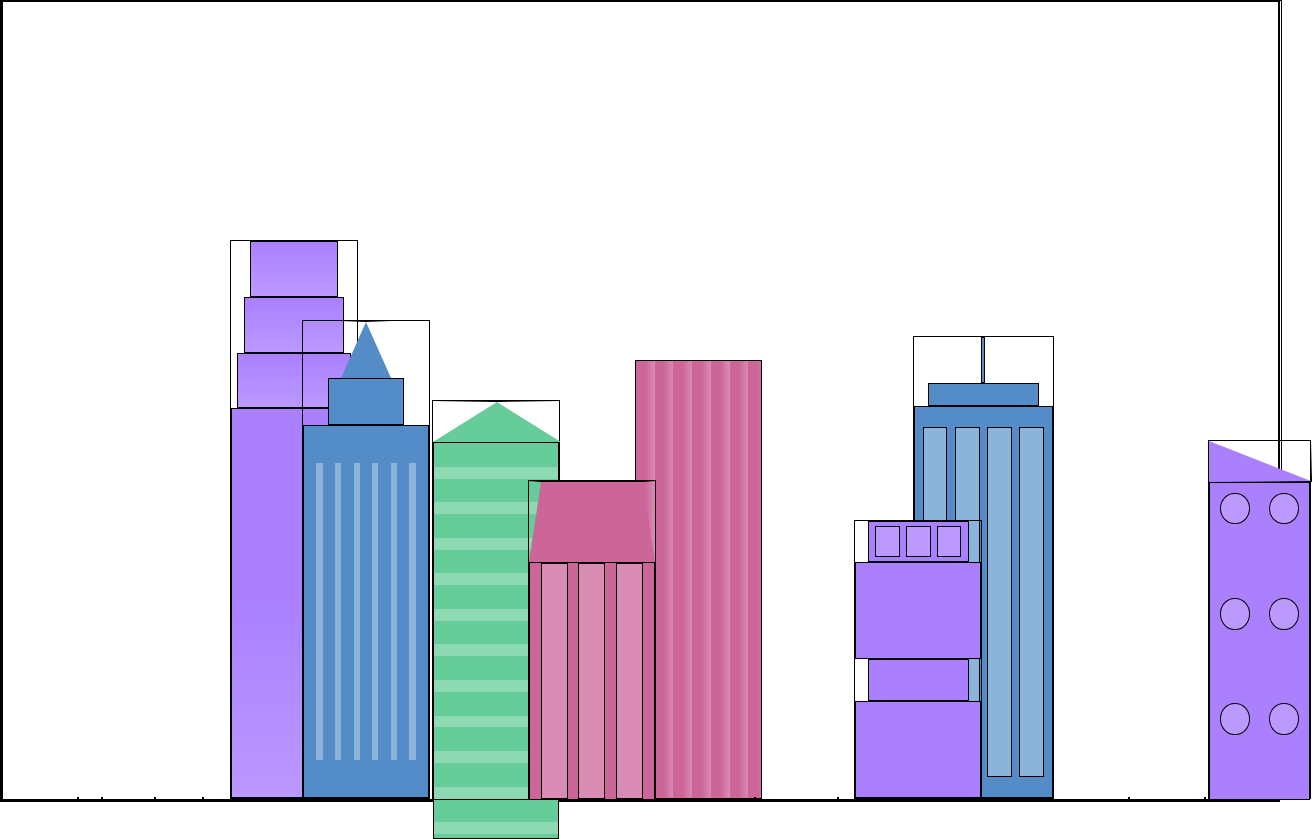
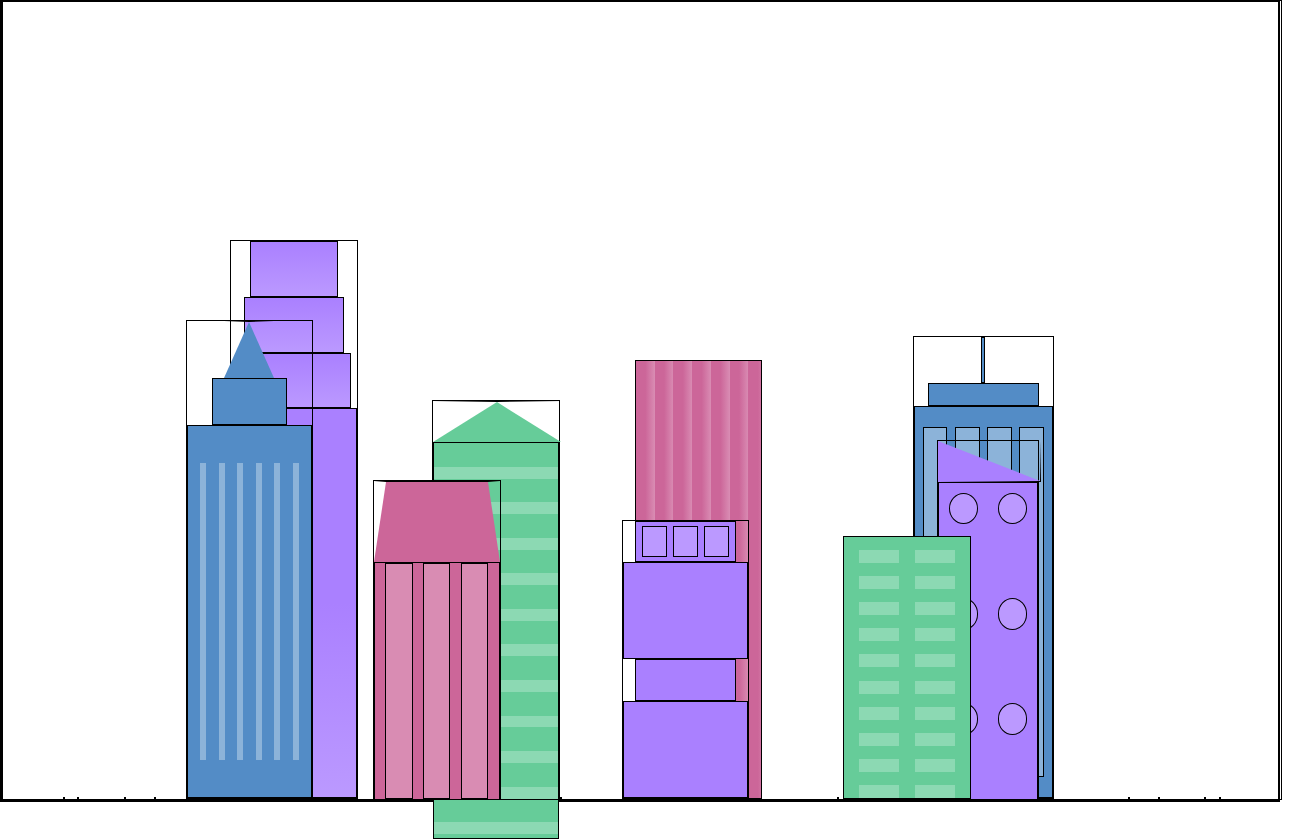
Before and after one commit to ConradPB/City-Skyline-Night-Blackout, a website: page index.html in a window 1280 px wide. Shown: the whole page, 1312 px wide, since content can reach past the window. Drawn offline with Linux system fonts and the light colour scheme.

Commit message:
city skyline 5th foreground building

```diff
--- a/CSS/styles.css
+++ b/CSS/styles.css
@@ -250,3 +250,23 @@
     background-color: var(--window-color1);
     margin: 10%;
   }
+
+  .fb5 {
+    width: 10%;
+    height: 33%;
+    position: relative;
+    right: 10%;
+    background: repeating-linear-gradient(
+        var(--building-color2),
+        var(--building-color2) 5%,
+        transparent 5%,
+        transparent 10%
+      ),
+      repeating-linear-gradient(
+        90deg,
+        var(--building-color2),
+        var(--building-color2) 12%,
+        var(--window-color2) 12%,
+        var(--window-color2) 44%
+      );
+  }
--- a/index.html
+++ b/index.html
@@ -74,6 +74,10 @@
           <div class="fb4-window"></div>
         </div>
       </div>
+      <div class="fb5"></div>
 
+      <div></div>
+      <div></div>
+    </div>
   </body>
 </html>
```
